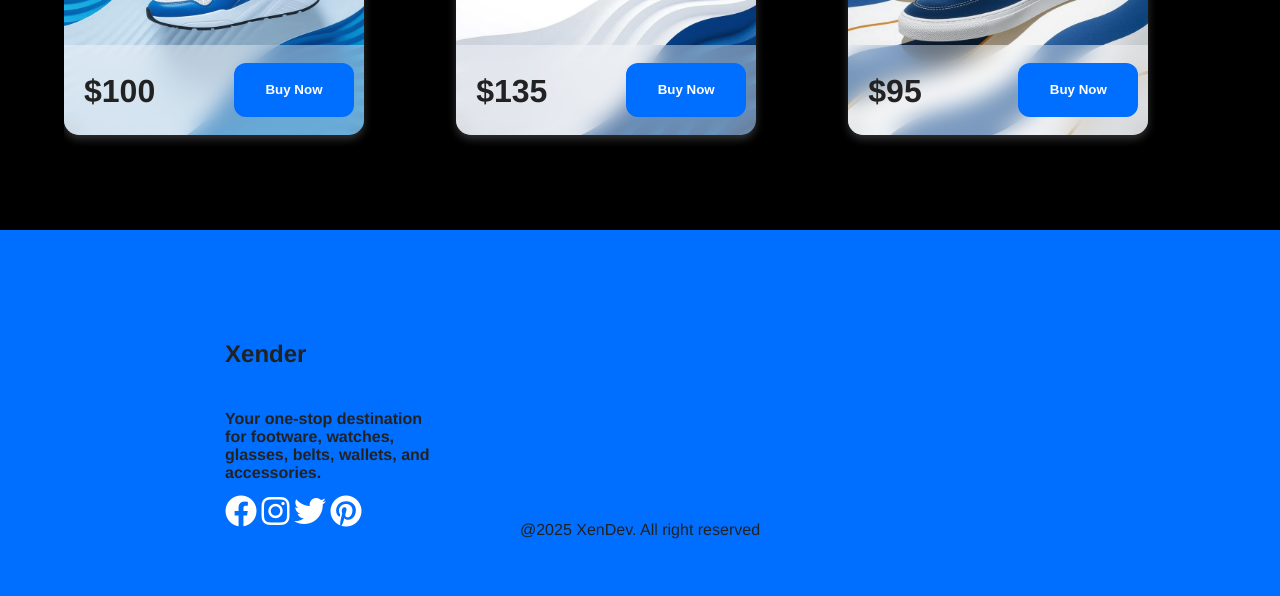
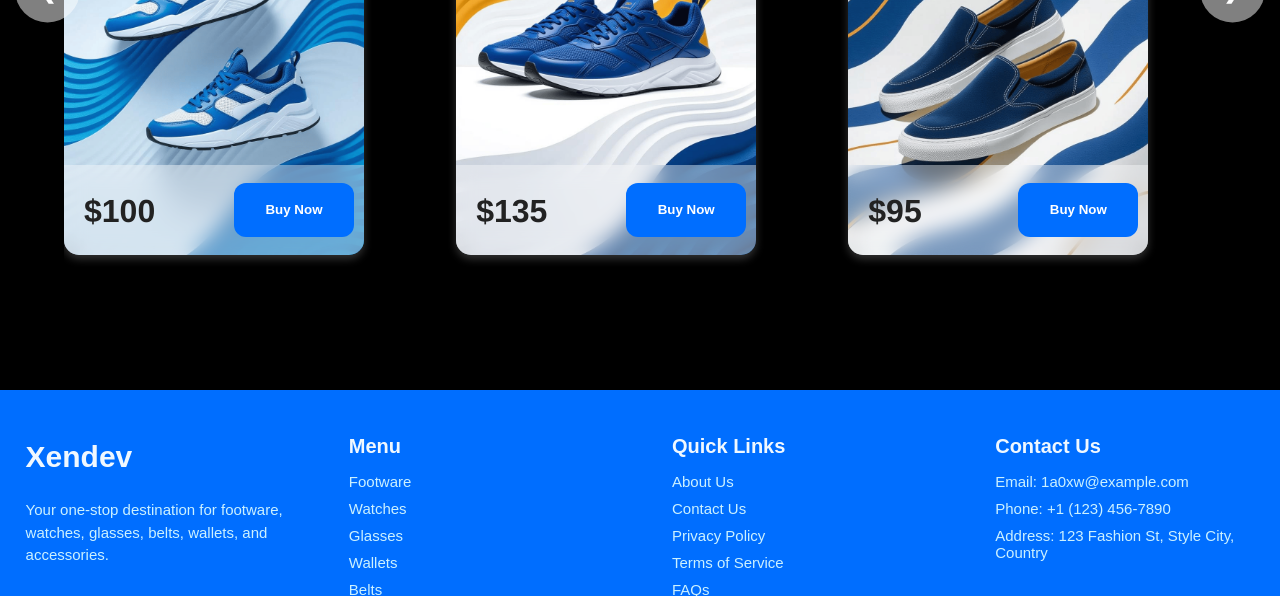
Before and after one commit to keerthirajsivashankar/e-commerce-website-, a plain HTML site: page index.html in a window 1280 px wide. Shown: the part 1174-1770 px from the top of the page. Drawn offline with Linux system fonts and the light colour scheme.

Commit message:
compleetd the footer work

```diff
--- a/footer.css
+++ b/footer.css
@@ -4,24 +4,159 @@ footer {
   width: 100%;
   height: 400px;
   background-color: var(--primary-color);
-  color: var(--neutral-color);
+  color: aliceblue;
   display: flex;
   justify-content: center;
   align-items: center;
   flex-direction: column;
-  color: var(--neutral-color);
+  margin: 0;
+  padding: 0;
+  box-sizing: border-box;
+  font-weight: normal; /* reset all text to normal */
+  font-family: Arial, Helvetica, sans-serif;
 }
 .foot1 {
   display: flex;
   flex-direction: row;
+  height: 80%;
+  border-bottom: 2px var(--tertiary-color) solid;
+  width: 100%;
 }
 .foot2 {
   display: flex;
   flex-direction: row;
+  justify-content: center;
+  align-items: center;
+  height: 20%;
+  width: 100%;
+  color: var(--secondary-color);
 }
 .foot-brand {
   display: flex;
   flex-direction: column;
+  padding-top: 2%;
   width: 25%;
-  margin-right: 150px;
+  padding-left: 2%;
 }
+.foot-brand h2 {
+  font-size: 30px;
+  margin-bottom: 10px;
+}
+.foot-brand p {
+  font-size: 15px;
+  line-height: 1.5;
+  font-weight: lighter;
+  color: var(--secondary-color);
+}
+.foot-brand .foot-icon {
+  display: flex;
+  flex-direction: row;
+  gap: 20px;
+  margin-top: 20px;
+}
+
+.ficon {
+  cursor: pointer;
+  background-color: var(--text-color);
+  padding: 10px;
+  border-radius: 50%;
+  transition: all 0.3s ease-in-out;
+}
+.ficon:hover {
+  background-color: var(--tertiary-color);
+  color: rgb(48, 93, 145);
+  transform: scale(1.1);
+}
+
+.menu {
+  padding-top: 2%;
+  display: flex;
+  flex-direction: column;
+  width: 25%;
+  padding-left: 3%;
+}
+
+.menu h3 {
+  font-size: 20px;
+  margin-bottom: 10px;
+}
+
+.menu a {
+  text-decoration: none;
+  color: var(--secondary-color);
+  margin: 5px 0;
+  font-size: 15px;
+  transition: color 0.3s ease-in-out;
+}
+
+.menu a:hover {
+  color: var(--tertiary-color);
+}
+
+.quick_links {
+  display: flex;
+  flex-direction: column;
+  width: 25%;
+  padding-left: 3%;
+
+  padding-top: 2%;
+}
+.quick_links h3 {
+  font-size: 20px;
+  margin-bottom: 10px;
+}
+.quick_links a {
+  text-decoration: none;
+  color: var(--secondary-color);
+  margin: 5px 0;
+  font-size: 15px;
+  transition: color 0.3s ease-in-out;
+}
+.quick_links a:hover {
+  color: var(--tertiary-color);
+}
+.contact {
+  padding-top: 2%;
+  display: flex;
+  flex-direction: column;
+  width: 25%;
+  padding-left: 3%;
+}
+.contact h3 {
+  font-size: 20px;
+  margin-bottom: 10px;
+}
+.contact p {
+  font-size: 15px;
+  color: var(--secondary-color);
+  margin: 5px 0;
+}
+
+.foot-brand p,
+.menu a,
+.quick_links a,
+.contact p {
+  font-weight: normal;
+}
+
+@media (max-width: 576px) {
+  footer {
+    height: auto;
+  }
+  .foot1 {
+    flex-direction: column;
+  }
+  .foot-brand,
+  .menu,
+  .quick_links,
+  .contact {
+    width: 80%;
+    padding: 10px 20px;
+  }
+  .foot2 {
+    height: 50px;
+    text-align: left;
+    justify-content: start;
+    padding-left: 35px;
+  }
+}
--- a/index.html
+++ b/index.html
@@ -274,24 +274,53 @@
         <!-- <div class="shoe-carousel-dots"></div>  <-- JS will create this -->
       </div>
     </section>
+
     <footer>
       <div class="foot1">
         <div class="foot-brand">
-          <h2>Xender</h2>
-          <h4>
+          <h2>Xendev</h2>
+          <p>
             Your one-stop destination for footware, watches, glasses, belts,
             wallets, and accessories.
-          </h4>
+          </p>
           <div class="foot-icon">
-            <i class="fa-brands fa-facebook fa-2xl" style="color: #ffffff"></i>
-            <i class="fa-brands fa-instagram fa-2xl" style="color: #ffffff"></i>
-            <i class="fa-brands fa-twitter fa-2xl" style="color: #ffffff"></i>
-            <i class="fa-brands fa-pinterest fa-2xl" style="color: #ffffff"></i>
+            <i
+              class="fa-brands fa-facebook fa-l ficon"
+              style="color: #ffffff"
+            ></i>
+            <i
+              class="fa-brands fa-instagram fa-l ficon"
+              style="color: #ffffff"
+            ></i>
+            <i
+              class="fa-brands fa-linkedin fa-l ficon"
+              style="color: #ffffff"
+            ></i>
           </div>
         </div>
-        <div></div>
-        <div></div>
-        <div></div>
+        <div class="menu">
+          <h3>Menu</h3>
+          <a href="#">Footware</a>
+          <a href="#">Watches</a>
+          <a href="#">Glasses</a>
+          <a href="#">Wallets</a>
+          <a href="#">Belts</a>
+          <a href="#">Accessories</a>
+        </div>
+        <div class="quick_links">
+          <h3>Quick Links</h3>
+          <a href="#">About Us</a>
+          <a href="#">Contact Us</a>
+          <a href="#">Privacy Policy</a>
+          <a href="#">Terms of Service</a>
+          <a href="#">FAQs</a>
+        </div>
+        <div class="contact">
+          <h3>Contact Us</h3>
+          <p>Email: 1a0xw@example.com</p>
+          <p>Phone: +1 (123) 456-7890</p>
+          <p>Address: 123 Fashion St, Style City, Country</p>
+        </div>
       </div>
       <div class="foot2">@2025 XenDev. All right reserved</div>
     </footer>
--- a/style.css
+++ b/style.css
@@ -1,13 +1,15 @@
 :root {
   --primary-color: rgb(0, 110, 255); /* Strong Blue */
-  --secondary-color: rgba(225, 255, 255, 0.6); /* Soft translucent white */
+  --secondary-color: rgba(225, 255, 255, 0.9); /* Soft translucent white */
   --tertiary-color: rgba(255, 150, 0, 1); /* Vibrant Amber/Yellow */
   --search-color: rgba(60, 255, 10, 1);
   --accent-color: rgb(255, 77, 90); /* Strong Coral Red for highlights */
-  --neutral-color: rgb(
-    34,
-    34,
-    34
+  --neutral-color: rgb(34, 34, 34);
+  --text-color: rgba(
+    48,
+    93,
+    145,
+    1
   ); /* Dark neutral for text/background contrast */
 }
 
@@ -434,7 +436,7 @@ header {
 
 .sample {
   width: 100%;
-  height: 100vh;
+  height: 120vh;
   color: var(--neutral-color);
   display: flex;
   flex-direction: column;
@@ -476,7 +478,7 @@ header {
   overflow: hidden;
   position: absolute;
   background-color: black;
-  top: 5%;
+  top: 20vh;
 }
 .shoe-title {
   position: absolute;
```
